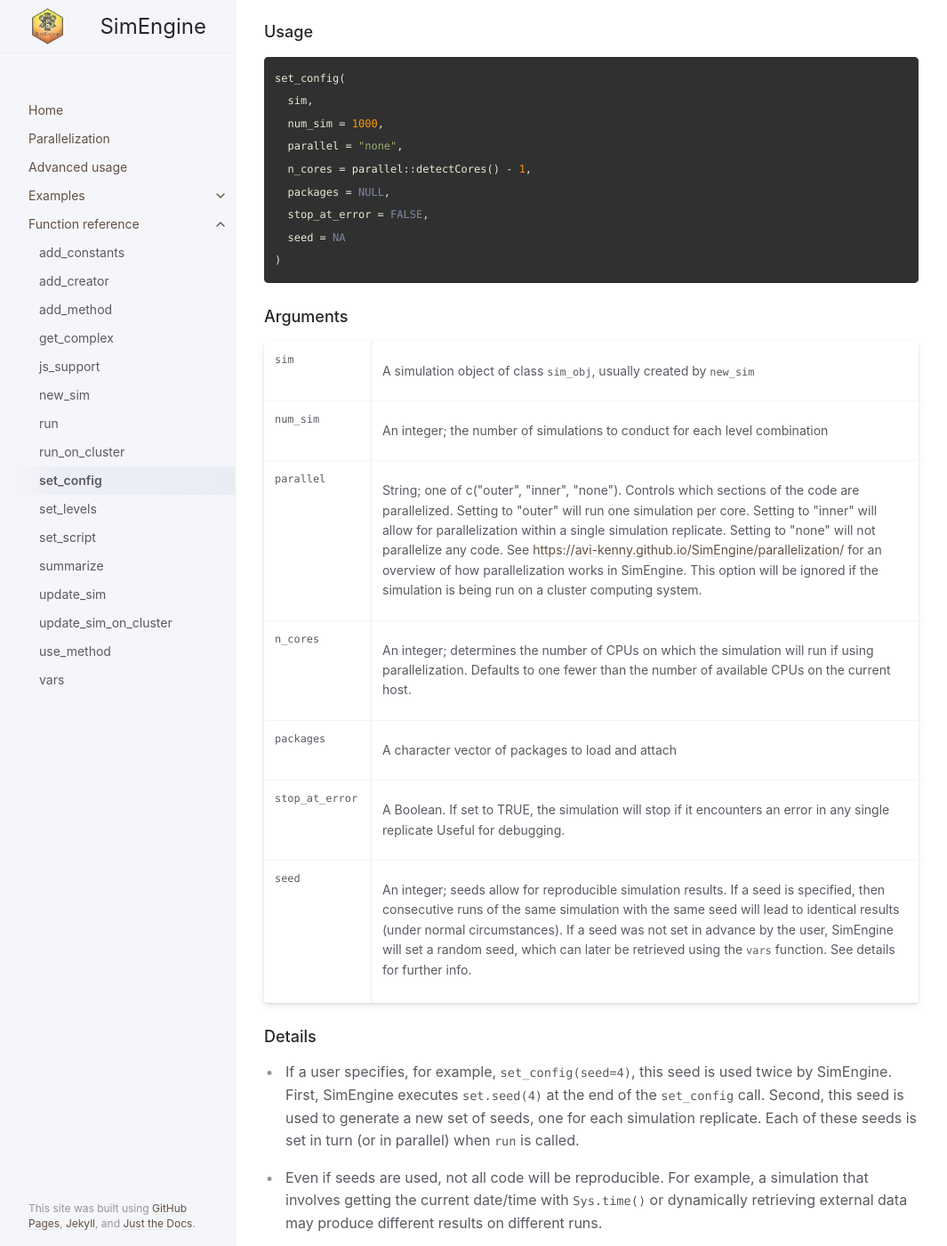
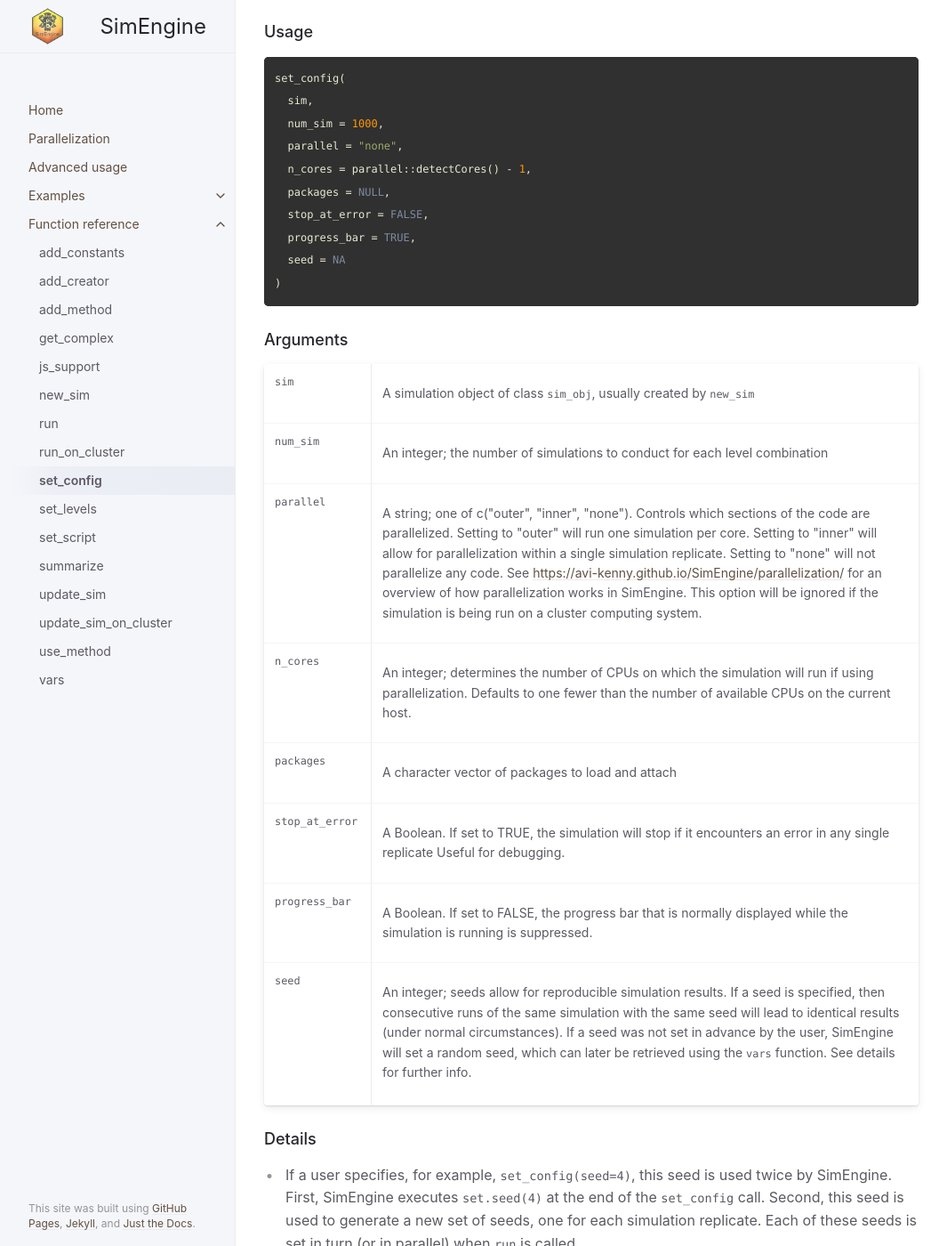
Before and after one commit to Avi-Kenny/SimEngine, a Jekyll site: the page built from docs/docs/function-reference/set_config.md, in a window 1280 px wide and 1400 px high, scrolled down 397 px. Shown: the whole window at 89% size, without its empty margins (107-1172 px from the left). Built offline with Jekyll 4.4.1, drawn with Linux system fonts in a browser that asks for light colours.

Commit message:
Doc updates

````diff
--- a/docs/docs/function-reference/set_config.md
+++ b/docs/docs/function-reference/set_config.md
@@ -33,6 +33,7 @@ set_config(
   n_cores = parallel::detectCores() - 1,
   packages = NULL,
   stop_at_error = FALSE,
+  progress_bar = TRUE,
   seed = NA
 )
 ```
@@ -53,7 +54,7 @@ level combination</p>
 </td></tr>
 <tr valign="top"><td><span style='font-family:&quot;SFMono-Regular&quot;,Menlo,Consolas,Monospace; font-size:0.85em'>parallel</span></td>
 <td>
-<p>String; one of c(&quot;outer&quot;, &quot;inner&quot;, &quot;none&quot;). Controls which
+<p>A string; one of c(&quot;outer&quot;, &quot;inner&quot;, &quot;none&quot;). Controls which
 sections of the code are parallelized. Setting to &quot;outer&quot; will run one
 simulation per core. Setting to &quot;inner&quot; will allow for parallelization
 within a single simulation replicate. Setting to &quot;none&quot; will not
@@ -78,6 +79,11 @@ available CPUs on the current host.</p>
 <p>A Boolean. If set to TRUE, the simulation will
 stop if it encounters an error in any single replicate Useful for
 debugging.</p>
+</td></tr>
+<tr valign="top"><td><span style='font-family:&quot;SFMono-Regular&quot;,Menlo,Consolas,Monospace; font-size:0.85em'>progress_bar</span></td>
+<td>
+<p>A Boolean. If set to FALSE, the progress bar that is
+normally displayed while the simulation is running is suppressed.</p>
 </td></tr>
 <tr valign="top"><td><span style='font-family:&quot;SFMono-Regular&quot;,Menlo,Consolas,Monospace; font-size:0.85em'>seed</span></td>
 <td>
````
Also changed, not shown: 2 other files.
